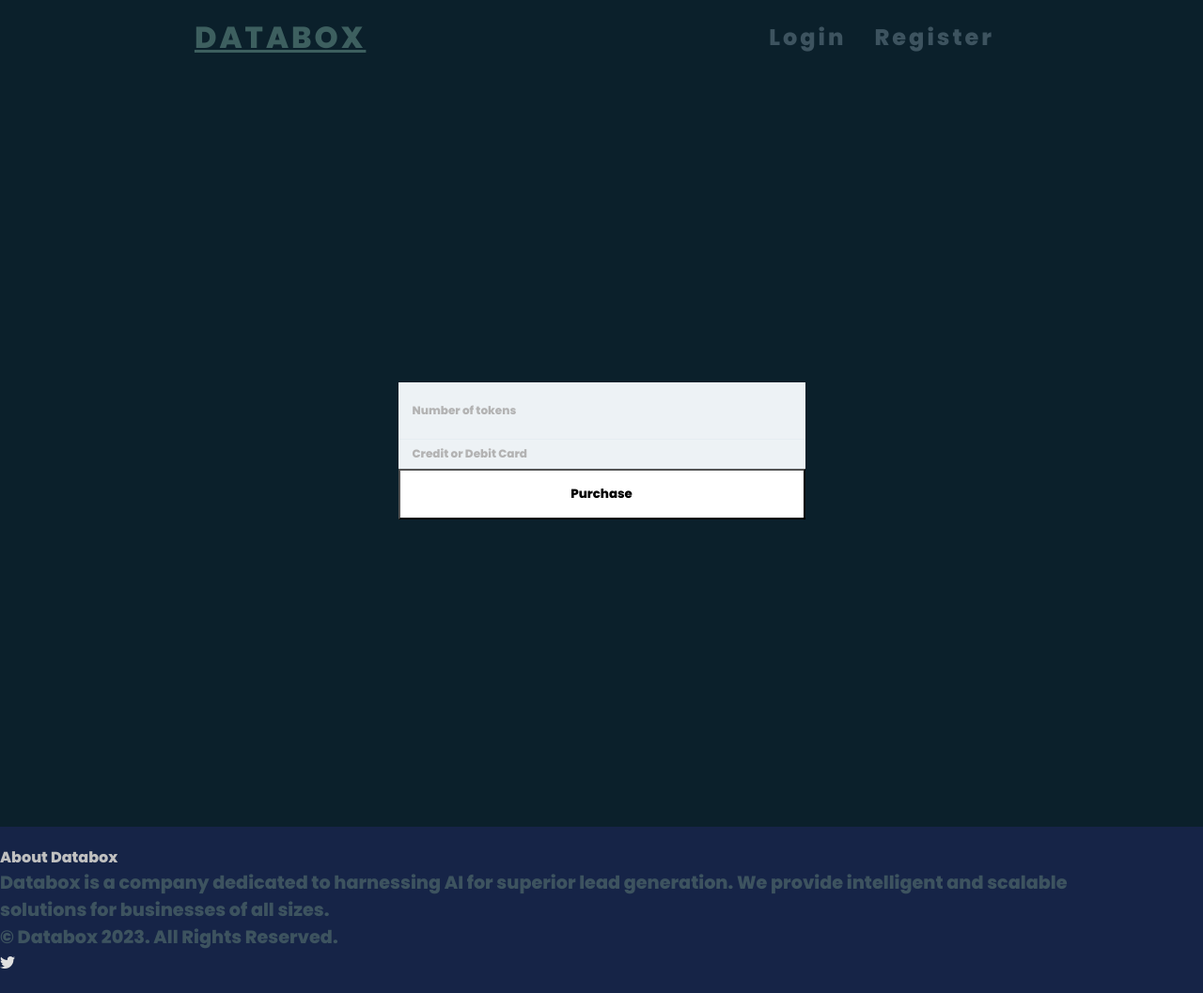
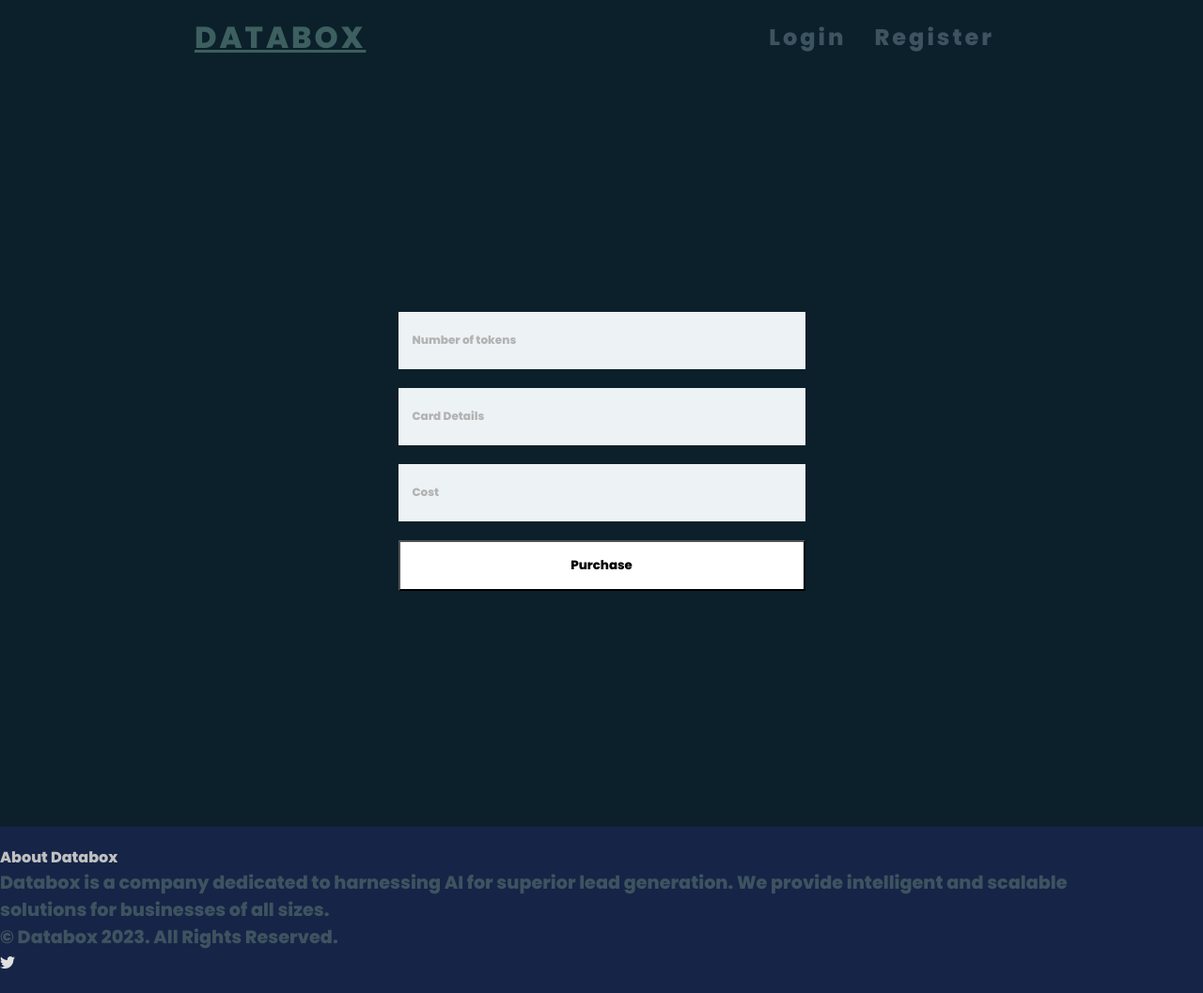
Before and after one commit to Sohlar/lgen, a Flask app: template app/templates/buy_tokens.html in a window 1280 px wide. Shown: the whole page at 94% size. Run offline with Flask 3, Linux system fonts and the light colour scheme; the template is opened without the code that fills it: values that come from a table or form of the project are taken from there, others are empty.

Commit message:
fix these msg

```diff
--- a/app/main/forms.py
+++ b/app/main/forms.py
@@ -28,15 +28,11 @@ class TokenPurchaseForm(FlaskForm):
     num_tokens = StringField(
         "Number of tokens", validators=[DataRequired(), NumberRange(min=10)]
     )
+    card_details = StringField("Card Details", validators=[DataRequired()])
     cost = StringField("Cost", render_kw={'readonly': True})
-    stripe_tokens = StringField("Stripe Token", validators=[DataRequired()])
     submit = SubmitField("Purchase")
 
-    def validate(self):
-        if not FlaskForm.validate(self):
-            return False
-        self.cost.data = str(int(self.num_tokens.data) / 10) + "$"
-        return True
+
 
 
 class RegistrationForm(FlaskForm):
--- a/app/main/routes.py
+++ b/app/main/routes.py
@@ -165,7 +165,8 @@ def buy_tokens():
     # Check if form is submitted and vlidated
     if form.validate_on_submit():
         # calc token cost
-        num_tokens = form.num_tokens.data * 110
+        num_tokens = form.num_tokens.data
+        cost_per_token = 0.1
         # Create a stripe charge for the token purchase
 
         process_purchase.delay(current_user.id, num_tokens, form.stripe_token.data)
@@ -176,6 +177,7 @@ def buy_tokens():
         "buy_tokens.html",
         title="Buy Tokens",
         stripe_public_key=environ.get("PUBLIC_STRIPE_KEY"),
+        cost_per_token=cost_per_token,
         form=form,
     )
 
--- a/app/templates/buy_tokens.html
+++ b/app/templates/buy_tokens.html
@@ -65,6 +65,9 @@
             gap: 20px;
             width: 100vh;
         }
+        .cols0 {
+          margin-bottom: 20px;
+        }
 
         .btns button {
             background-color: #1f4068; /* even darker blue */
@@ -129,17 +132,19 @@
           <div class="col-md-3 cols0">
             <div class="form-group">
                 {{ form.num_tokens.label(for='num_tokens', class='form-label text-white') }}
-                    {{ form.num_tokens(class='form-control input-field', id='num_tokens') }}
+                {{ form.num_tokens(class='form-control input-field', id='num_tokens', data_cost_per_token=cost_per_token) }}
             </div>
           </div>
           <div class="col-md-3 cols0">
             <div class="form-group">
-                    <label for="card-element" class="form-label text-white">Credit or Debit Card</label>
-                    <div id="card-element" class="form-control">
-                        <!-- A Stripe Element will be inserted here. -->
+                {{ form.card_details.label(for='card_details', class='form-label text-white') }}
+                {{ form.card_details(class='form-control input-field', id='card_details') }}
             </div>
-                    <!-- Used to display form errors. -->
-                    <div id="card-errors" role="alert" class="text-danger mt-2"></div>
+          </div>
+          <div class="col-md-3 cols0">
+            <div class="form-group">
+              {{ form.cost.label(for='cost', class='form-label text-white') }}
+              {{ form.cost(class='form-control', id='cost', readonly=true) }}
             </div>
           </div>
       </div>
@@ -178,4 +183,14 @@
     });
 </script>
 
+<script>
+  document.getElementById('num_tokens').addEventListener('input', function (e) {
+    var costPerToken = parseFloat(e.target.getAttribute('data-cost-per-token'));
+    var numTokens = parseInt(e.target.value);
+    console.log('costPerToken:', costPerToken);
+    console.log('numTokens:', numTokens);
+    document.getElementById('cost').value = costPerToken * numTokens;
+  });
+</script>
+
 {% endblock %}
```
Lines whose indentation alone changed are shown as unchanged.
